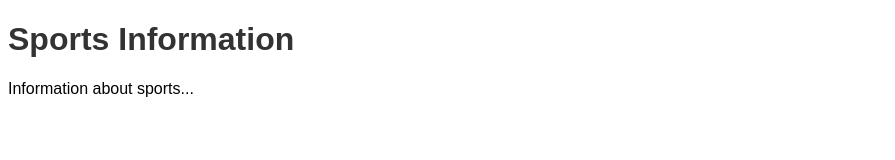
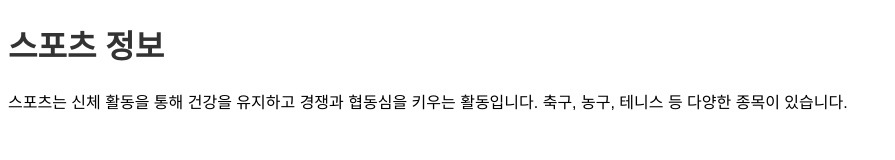
Before and after one commit to cu1231/cu1231, a plain HTML site: page sports.html in a window 1280 px wide. Shown: the whole page, without its empty margins (0-895 px from the left). Drawn offline with Linux system fonts and the light colour scheme.

Commit message:
Update sports.html

```diff
--- a/sports.html
+++ b/sports.html
@@ -1,14 +1,14 @@
 <!DOCTYPE html>
-<html lang="en">
+<html lang="ko">
 <head>
     <meta charset="UTF-8">
     <meta name="viewport" content="width=device-width, initial-scale=1.0">
-    <title>Sports Information</title>
+    <title>스포츠 정보</title>
     <link rel="stylesheet" href="styles.css">
 </head>
 <body>
-    <h1>Sports Information</h1>
-    <p>Information about sports...</p>
+    <h1>스포츠 정보</h1>
+    <p>스포츠는 신체 활동을 통해 건강을 유지하고 경쟁과 협동심을 키우는 활동입니다. 축구, 농구, 테니스 등 다양한 종목이 있습니다.</p>
     <script src="scripts.js"></script>
 </body>
 </html>
```
